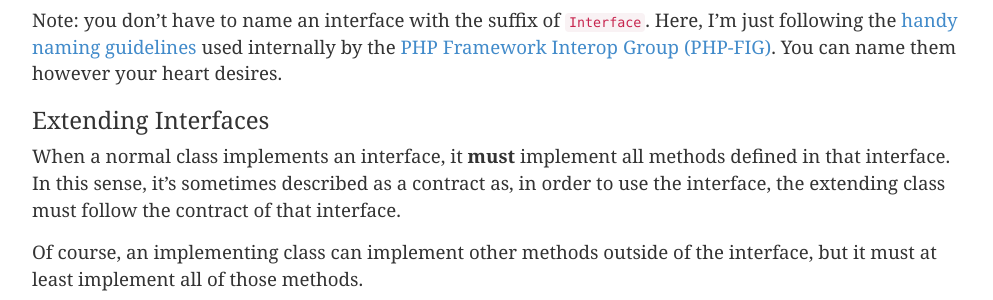
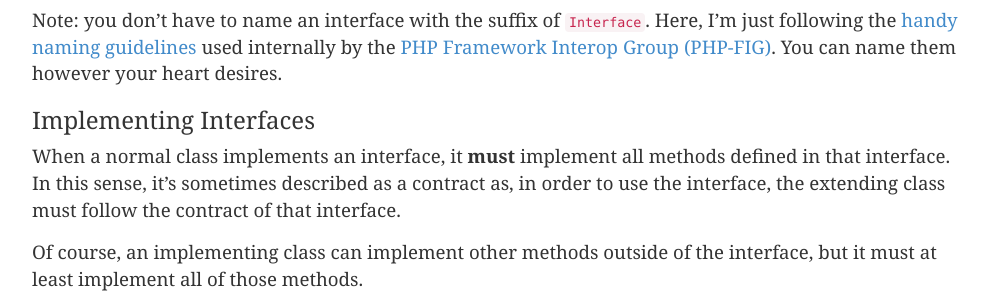
Before and after one commit to mrkrstphr/mrkrstphr.github.io, a Jekyll site: the page built from _posts/2015-03-26-using-interfaces-effectively-in-php.md, in a window 1280 px wide and 900 px high, scrolled down 862 px. Shown: the part 157-457 px from the top of the window, without its empty margins (143-1136 px from the left). Built offline with Jekyll 4.4.1, drawn with Linux system fonts in a browser that asks for light colours; Markdown is read by kramdown in place of the engine named in the settings; comment, search, counter and statistics services are not loaded.

Commit message:
fixing typo

```diff
--- a/_posts/2015-03-26-using-interfaces-effectively-in-php.md
+++ b/_posts/2015-03-26-using-interfaces-effectively-in-php.md
@@ -52,7 +52,7 @@ the [handy naming guidelines](https://github.com/php-fig/fig-standards/blob/mast
 used internally by the [PHP Framework Interop Group (PHP-FIG)](http://www.php-fig.org/). You
 can name them however your heart desires.
 
-### Extending Interfaces
+### Implementing Interfaces
 
 When a normal class implements an interface, it **must** implement all methods defined in that
 interface. In this sense, it's sometimes described as a contract as, in order to use the interface,
```
